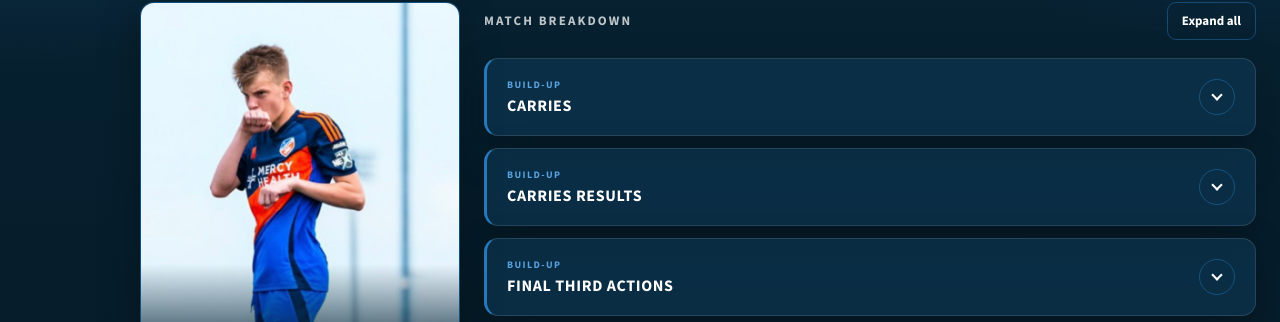
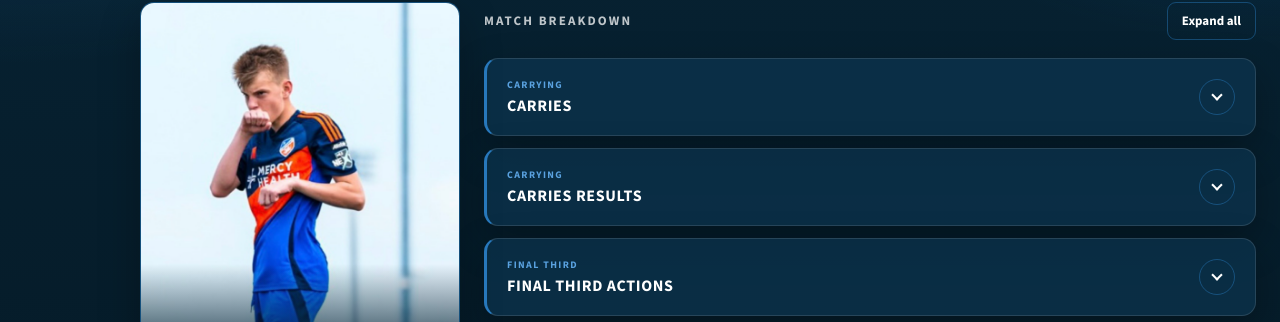
Before and after one commit to Dev-SGA/LincolnCicala_Stats001, a Next.js app: page / in a window 1280 px wide. Shown: the part 199-521 px from the top of the page. Built offline with nearby package versions, Linux system fonts and the light colour scheme; a web font is replaced by a local one.

Commit message:
Relabel match phases as Carrying and Final Third
Use Carrying for carries topics and Final Third for final-third actions
in the board and PDF instead of Build-Up.

Co-authored-by: walter.fbzanchet <walter.fbzanchet@gmail.com>

```diff
--- a/app/globals.css
+++ b/app/globals.css
@@ -278,7 +278,9 @@ body::before {
   overflow: hidden;
 }
 
-.topic--build-up {
+.topic--build-up,
+.topic--carrying,
+.topic--final-third {
   --topic-color: var(--accent);
   background: color-mix(in srgb, var(--sga-blue) 14%, var(--surface));
 }
@@ -303,7 +305,9 @@ body::before {
   text-transform: uppercase;
 }
 
-.topic--build-up .topic__phase {
+.topic--build-up .topic__phase,
+.topic--carrying .topic__phase,
+.topic--final-third .topic__phase {
   color: var(--tone-accent);
 }
 
--- a/app/pdf.css
+++ b/app/pdf.css
@@ -338,7 +338,9 @@
   overflow: hidden;
 }
 
-.spdf-section--build-up {
+.spdf-section--build-up,
+.spdf-section--carrying,
+.spdf-section--final-third {
   background: #eef6fc;
   border: 1px solid #d4e8f7;
 }
@@ -356,7 +358,9 @@
   text-transform: uppercase;
 }
 
-.spdf-section--build-up .spdf-section__phase {
+.spdf-section--build-up .spdf-section__phase,
+.spdf-section--carrying .spdf-section__phase,
+.spdf-section--final-third .spdf-section__phase {
   color: #297cc1;
 }
 
@@ -381,7 +385,9 @@
   text-transform: uppercase;
 }
 
-.spdf-section--build-up .spdf-section__title {
+.spdf-section--build-up .spdf-section__title,
+.spdf-section--carrying .spdf-section__title,
+.spdf-section--final-third .spdf-section__title {
   color: #044f80;
 }
 
--- a/components/GameStatsReport.tsx
+++ b/components/GameStatsReport.tsx
@@ -186,7 +186,7 @@ export function GameStatsReport({ stats }: GameStatsReportProps) {
     {
       id: "carries",
       title: "Carries",
-      phase: "build-up",
+      phase: "carrying",
       content: (
         <>
           <MetricFlow
@@ -217,7 +217,7 @@ export function GameStatsReport({ stats }: GameStatsReportProps) {
     {
       id: "carries-results",
       title: "Carries Results",
-      phase: "build-up",
+      phase: "carrying",
       content: (
         <MetricFlow
           items={[
@@ -240,7 +240,7 @@ export function GameStatsReport({ stats }: GameStatsReportProps) {
     {
       id: "final-third",
       title: "Final Third Actions",
-      phase: "build-up",
+      phase: "final-third",
       content: (
         <>
           <div className="metric-card metric-card--hero metric-card--compact">
--- a/components/StatsGamePdfSheet.tsx
+++ b/components/StatsGamePdfSheet.tsx
@@ -96,6 +96,13 @@ function ActionResultPanel({ title, breakdown }: { title: string; breakdown: Pla
   );
 }
 
+type PdfPhase = "carrying" | "final-third";
+
+const PDF_PHASE_LABEL: Record<PdfPhase, string> = {
+  carrying: "Carrying",
+  "final-third": "Final Third",
+};
+
 function PdfSection({
   title,
   kpi,
@@ -103,6 +110,7 @@ function PdfSection({
   children,
   footer,
   size = "md",
+  phase = "carrying",
 }: {
   title: string;
   kpi: number;
@@ -110,11 +118,12 @@ function PdfSection({
   children: React.ReactNode;
   footer?: React.ReactNode;
   size?: "md" | "lg";
+  phase?: PdfPhase;
 }) {
   return (
-    <section className={`spdf-section spdf-section--build-up spdf-section--${size}`}>
+    <section className={`spdf-section spdf-section--${phase} spdf-section--${size}`}>
       <div className="spdf-section__top">
-        <p className="spdf-section__phase">Build-Up</p>
+        <p className="spdf-section__phase">{PDF_PHASE_LABEL[phase]}</p>
         <h3 className="spdf-section__title">{title}</h3>
       </div>
       <div className="spdf-section__content">
@@ -159,9 +168,9 @@ export function StatsGamePdfSheet({ stats, photoUrl, logoUrl }: StatsGamePdfShee
         </header>
 
         <div className="spdf-stack">
-          <section className="spdf-section spdf-section--build-up spdf-section--pressure">
+          <section className="spdf-section spdf-section--carrying spdf-section--pressure">
             <div className="spdf-section__top">
-              <p className="spdf-section__phase">Build-Up</p>
+              <p className="spdf-section__phase">Carrying</p>
               <h3 className="spdf-section__title">Carries</h3>
             </div>
             <div className="spdf-pressure">
@@ -224,7 +233,13 @@ export function StatsGamePdfSheet({ stats, photoUrl, logoUrl }: StatsGamePdfShee
             />
           </PdfSection>
 
-          <PdfSection title="Final Third Actions" kpi={finalThirdActions.total} unit="Actions" size="lg">
+          <PdfSection
+            title="Final Third Actions"
+            kpi={finalThirdActions.total}
+            unit="Actions"
+            size="lg"
+            phase="final-third"
+          >
             <ActionResultPanel title="Outcome breakdown" breakdown={finalThirdBreakdown} />
             <StatTiles
               items={[
--- a/components/TopicsBoard.tsx
+++ b/components/TopicsBoard.tsx
@@ -2,7 +2,7 @@
 
 import { useState } from "react";
 
-export type Phase = "build-up" | "defensive";
+export type Phase = "carrying" | "final-third" | "defensive";
 
 export type Topic = {
   id: string;
@@ -12,7 +12,8 @@ export type Topic = {
 };
 
 const PHASE_LABEL: Record<Phase, string> = {
-  "build-up": "Build-Up",
+  carrying: "Carrying",
+  "final-third": "Final Third",
   defensive: "Defensive Phase",
 };
 
```
